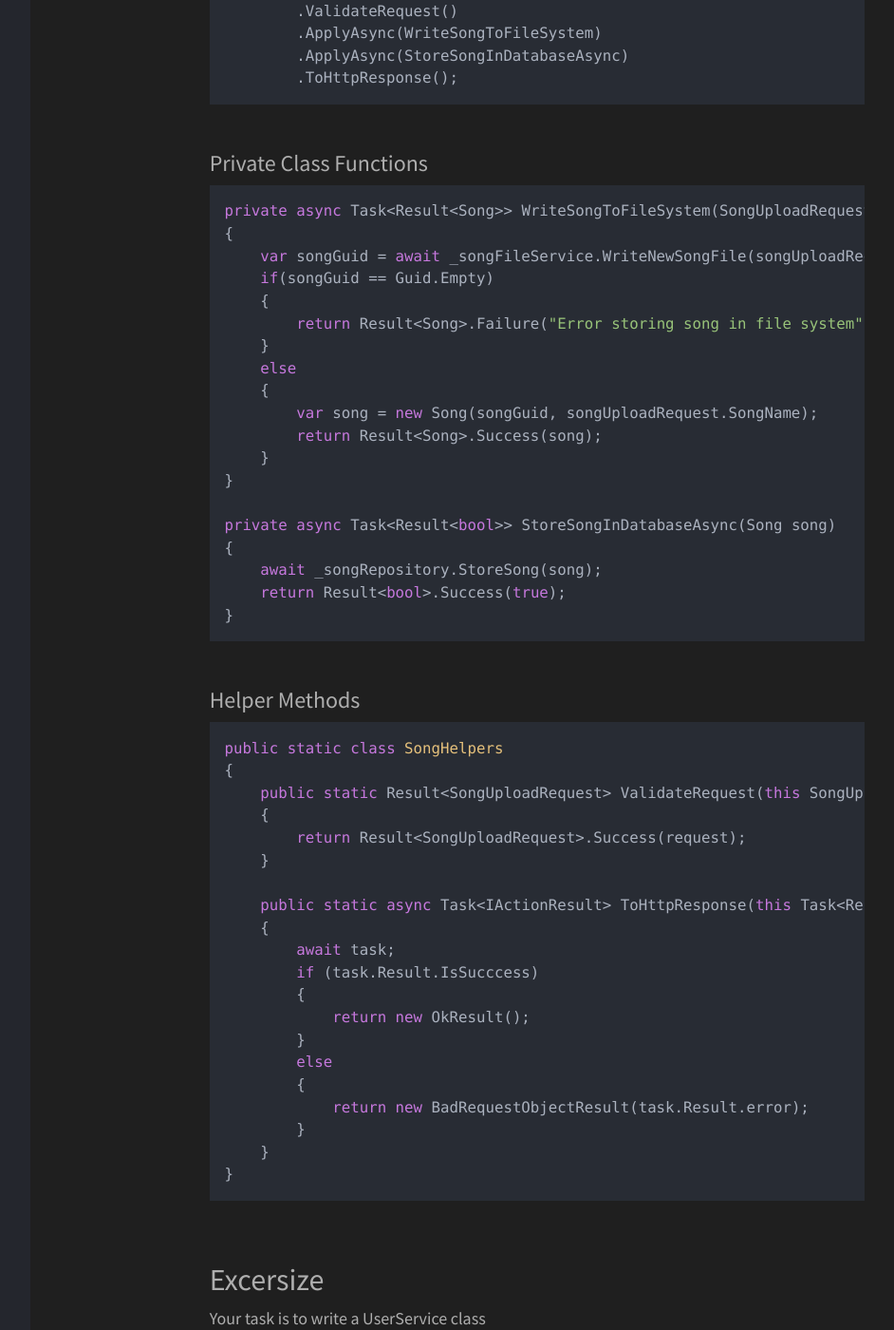
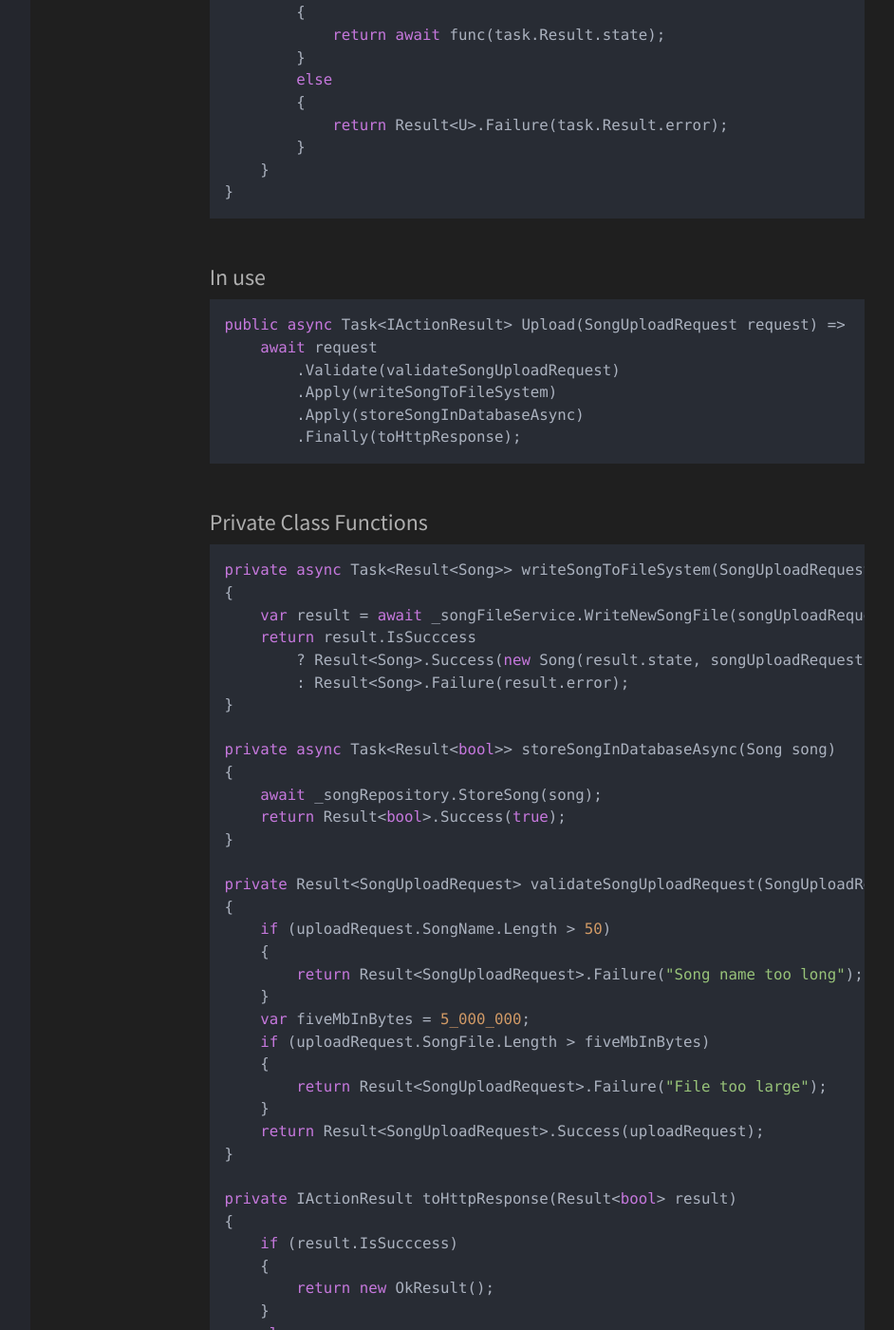
Before and after one commit to alexmickelson/alexmickelson.github.io, a Jekyll site: the page built from _posts/2020-02-03-railway-pattern.md, in a window 1280 px wide and 1400 px high, scrolled down 7056 px. Shown: the whole window at 95% size, without its empty margins (181-1123 px from the left). Built offline with Jekyll 4.4.1, drawn with Linux system fonts in a browser that asks for light colours; some of the changed text lies outside the part shown.

Commit message:
updated railway

```diff
--- a/_posts/2020-02-03-railway-pattern.md
+++ b/_posts/2020-02-03-railway-pattern.md
@@ -234,6 +234,22 @@
 }
 public static class ResultHelper
 {
+    public static Result<T> Validate<T>(this T state, Func<T, Result<T>> func)
+    {
+        return func(state);
+    }
+
+    public static async Task<U> Finally<U, T>(this Task<Result<T>> result, Func<Result<T>, U> func)
+    {
+        await result;
+        return func(result.Result);
+    }
+
+    public static U Finally<U, T>(this Result<T> result, Func<Result<T>, U> func)
+    {
+        return func(result);
+    }
+
     public static Result<U> Apply<U, T>(this Result<T> result, Func<T, Result<U>> func)
     {
         if(result.IsSucccess)
@@ -245,7 +261,7 @@
             return Result<U>.Failure(result.error);
         }
     }
-    public static async Task<Result<U>> ApplyAsync<U, T>(this Result<T> result, Func<T, Task<Result<U>>> func)
+    public static async Task<Result<U>> Apply<U, T>(this Result<T> result, Func<T, Task<Result<U>>> func)
     {
         if(result.IsSucccess)
         {
@@ -256,7 +272,7 @@
             return Result<U>.Failure(result.error);
         }
     }
-    public static async Task<Result<U>> ApplyAsync<U, T>(this Task<Result<T>> task, Func<T, Task<Result<U>>> func)
+    public static async Task<Result<U>> Apply<U, T>(this Task<Result<T>> task, Func<T, Task<Result<U>>> func)
     {
         await task;
         if(task.Result.IsSucccess)
@@ -276,33 +292,53 @@
 {% highlight csharp %}
 public async Task<IActionResult> Upload(SongUploadRequest request) =>
     await request
-        .ValidateRequest()
-        .ApplyAsync(WriteSongToFileSystem)
-        .ApplyAsync(StoreSongInDatabaseAsync)
-        .ToHttpResponse();
+        .Validate(validateSongUploadRequest)
+        .Apply(writeSongToFileSystem)
+        .Apply(storeSongInDatabaseAsync)
+        .Finally(toHttpResponse);
 {% endhighlight %}
 
 #### Private Class Functions
 
 {% highlight csharp %}
-private async Task<Result<Song>> WriteSongToFileSystem(SongUploadRequest songUploadRequest)
+private async Task<Result<Song>> writeSongToFileSystem(SongUploadRequest songUploadRequest)
 {
-    var songGuid = await _songFileService.WriteNewSongFile(songUploadRequest.SongFile);
-    if(songGuid == Guid.Empty)
+    var result = await _songFileService.WriteNewSongFile(songUploadRequest.SongFile);
+    return result.IsSucccess
+        ? Result<Song>.Success(new Song(result.state, songUploadRequest.SongName))
+        : Result<Song>.Failure(result.error);
+}
+
+private async Task<Result<bool>> storeSongInDatabaseAsync(Song song)
+{
+    await _songRepository.StoreSong(song);
+    return Result<bool>.Success(true);
+}
+
+private Result<SongUploadRequest> validateSongUploadRequest(SongUploadRequest uploadRequest)
+{
+    if (uploadRequest.SongName.Length > 50)
     {
-        return Result<Song>.Failure("Error storing song in file system");
+        return Result<SongUploadRequest>.Failure("Song name too long");
+    }
+    var fiveMbInBytes = 5_000_000;
+    if (uploadRequest.SongFile.Length > fiveMbInBytes)
+    {
+        return Result<SongUploadRequest>.Failure("File too large");
+    }
+    return Result<SongUploadRequest>.Success(uploadRequest);
+}
+
+private IActionResult toHttpResponse(Result<bool> result)
+{
+    if (result.IsSucccess)
+    {
+        return new OkResult();
     }
     else
     {
-        var song = new Song(songGuid, songUploadRequest.SongName);
-        return Result<Song>.Success(song);
+        return new BadRequestObjectResult(result.error);
     }
-}
-
-private async Task<Result<bool>> StoreSongInDatabaseAsync(Song song)
-{
-    await _songRepository.StoreSong(song);
-    return Result<bool>.Success(true);
 }
 {% endhighlight %}
 
```
